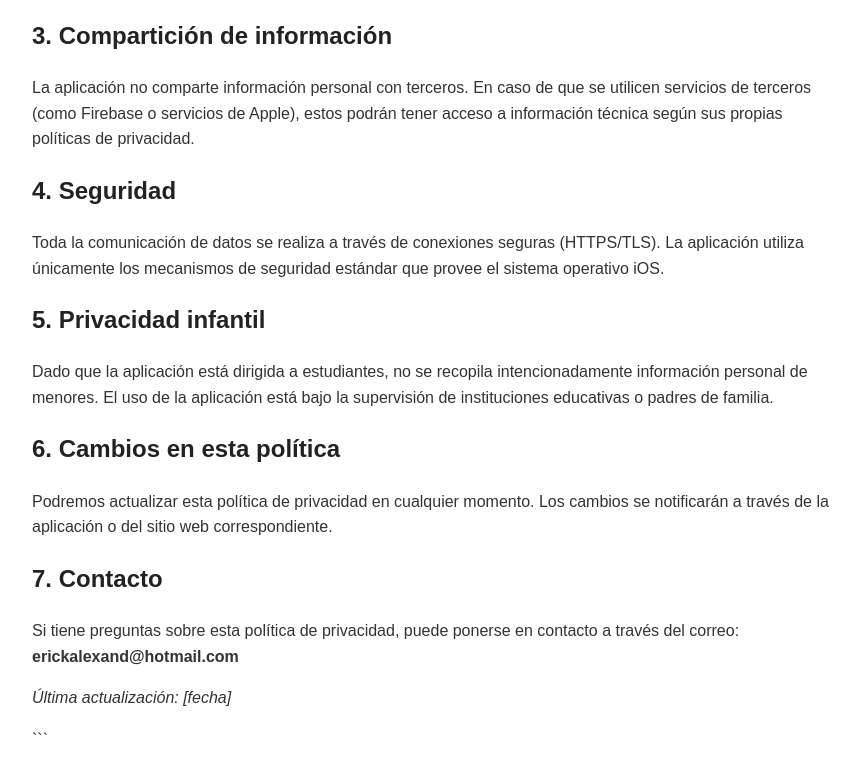
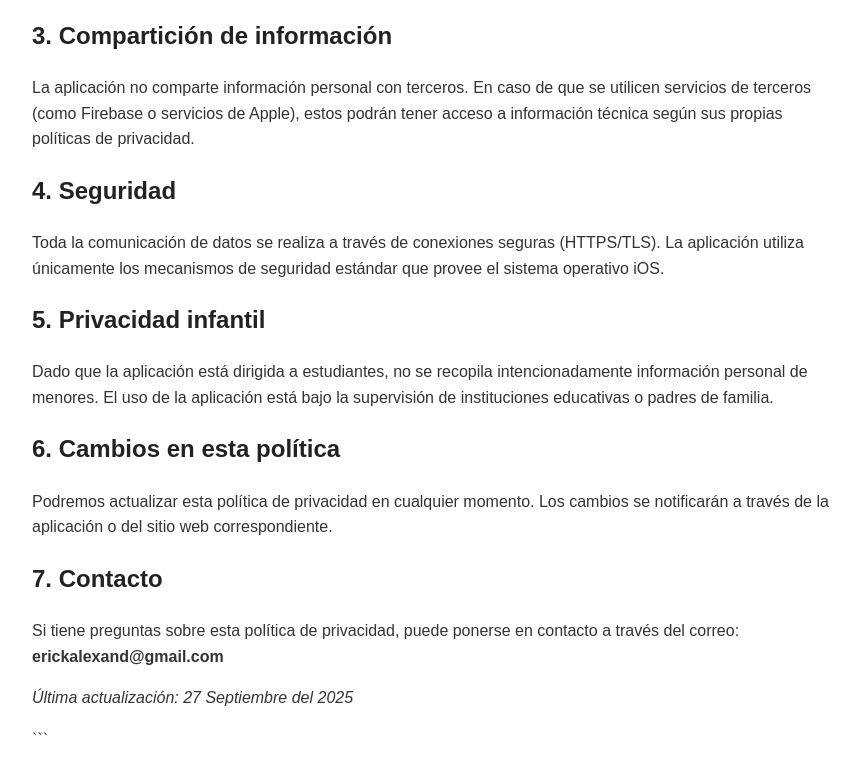
Before and after one commit to Erickalexand17/ludotecaapp, a plain HTML site: page index.html in a window 1280 px wide. Shown: the part 477-1250 px from the top of the page, without its empty margins (208-1067 px from the left). Drawn offline with Linux system fonts and the light colour scheme.

Commit message:
Update index.html

````diff
--- a/index.html
+++ b/index.html
@@ -51,9 +51,9 @@
 
   <h2>7. Contacto</h2>
   <p>Si tiene preguntas sobre esta política de privacidad, puede ponerse en contacto a través del correo:
-  <strong>erickalexand@hotmail.com</strong></p>
+  <strong>erickalexand@gmail.com</strong></p>
 
-  <p><em>Última actualización: [fecha]</em></p>
+  <p><em>Última actualización: 27 Septiembre del 2025</em></p>
 </body>
 </html>
 ```
````
